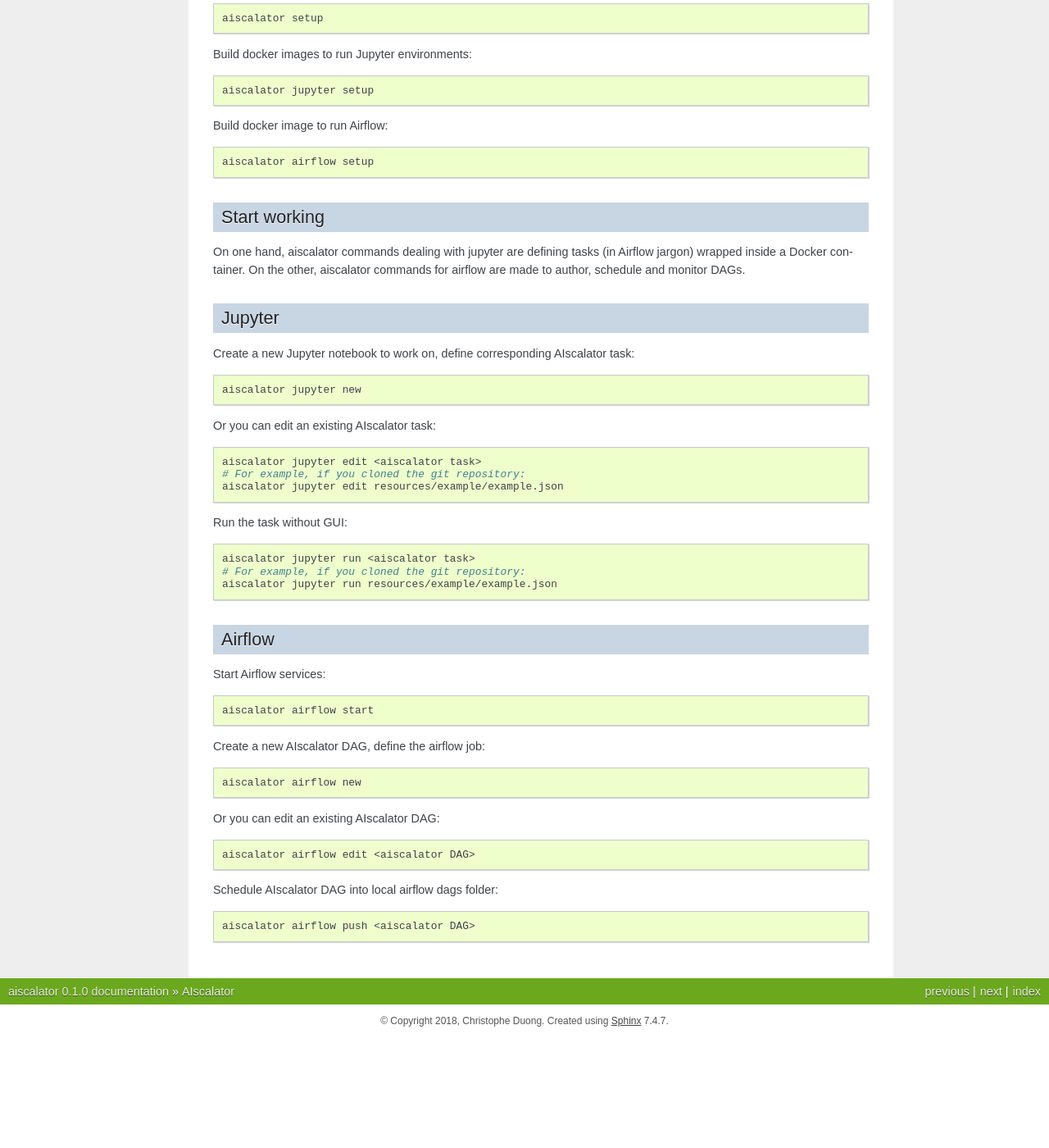
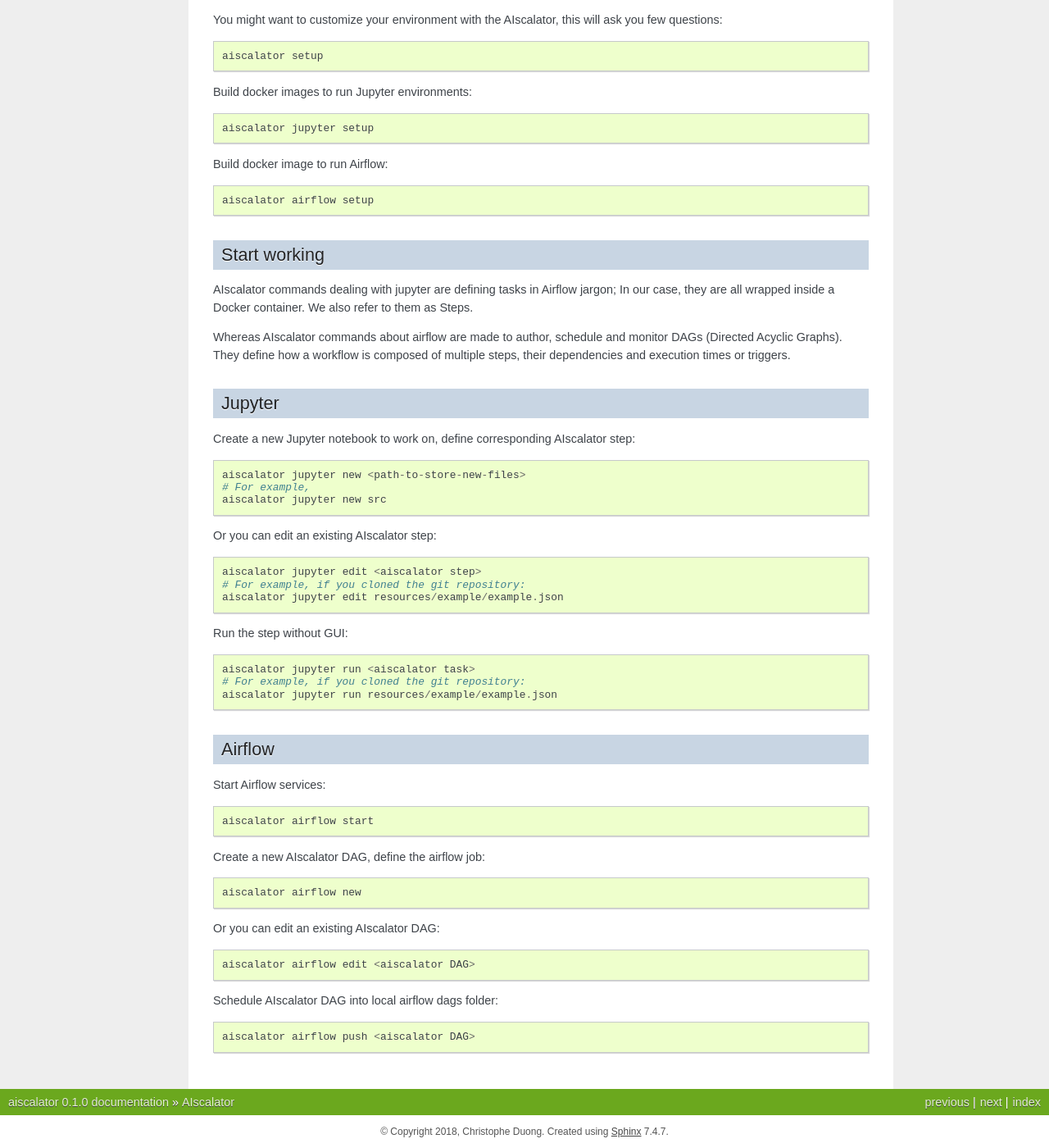
Before and after one commit to Aiscalate/aiscalator, a Sphinx documentation site: the page built from docs/readme.rst, in a window 1280 px wide and 1400 px high, scrolled down 1548 px. Shown: the whole window at 82% size. Built offline with Sphinx 7.4.7, drawn with Linux system fonts in a browser that asks for light colours; before the commit the page ends 2813 px from its top, so only the background shows below that; some of the changed text lies outside the part shown.

Commit message:
Implement aiscalator jupyter new command

```diff
--- a/README.rst
+++ b/README.rst
@@ -89,30 +92,30 @@ Build docker image to run Airflow::
 Start working
 -------------
 
-On one hand, aiscalator commands dealing with jupyter are defining tasks (in
-Airflow jargon) wrapped inside a Docker container. On the other, aiscalator
-commands for airflow are made to author, schedule and monitor DAGs.
+AIscalator commands dealing with jupyter are defining tasks in Airflow jargon;
+In our case, they are all wrapped inside a Docker container. We also refer to
+them as Steps.
+
+Whereas AIscalator commands about airflow are made to author, schedule and monitor
+DAGs (Directed Acyclic Graphs). They define how a workflow is composed of multiple
+steps, their dependencies and execution times or triggers.
 
 Jupyter
 -------
 
-Create a new Jupyter notebook to work on, define corresponding AIscalator task:
+Create a new Jupyter notebook to work on, define corresponding AIscalator step::
 
-.. code-block:: shell
+    aiscalator jupyter new <path-to-store-new-files>
+    # For example,
+    aiscalator jupyter new src
 
-    aiscalator jupyter new
+Or you can edit an existing AIscalator step::
 
-Or you can edit an existing AIscalator task:
-
-.. code-block:: shell
-
-    aiscalator jupyter edit <aiscalator task>
+    aiscalator jupyter edit <aiscalator step>
     # For example, if you cloned the git repository:
     aiscalator jupyter edit resources/example/example.json
 
-Run the task without GUI:
-
-.. code-block:: shell
+Run the step without GUI::
 
     aiscalator jupyter run <aiscalator task>
     # For example, if you cloned the git repository:
@@ -121,26 +124,18 @@ Run the task without GUI:
 Airflow
 -------
 
-Start Airflow services:
-
-.. code-block:: shell
+Start Airflow services::
 
     aiscalator airflow start
 
-Create a new AIscalator DAG, define the airflow job:
-
-.. code-block:: shell
+Create a new AIscalator DAG, define the airflow job::
 
     aiscalator airflow new
 
-Or you can edit an existing AIscalator DAG:
-
-.. code-block:: shell
+Or you can edit an existing AIscalator DAG::
 
     aiscalator airflow edit <aiscalator DAG>
 
-Schedule AIscalator DAG into local airflow dags folder:
-
-.. code-block:: shell
+Schedule AIscalator DAG into local airflow dags folder::
 
     aiscalator airflow push <aiscalator DAG>
--- a/docs/usage.rst
+++ b/docs/usage.rst
@@ -23,6 +23,7 @@ At the moment, you can install using two methods
 
 After cloning the project, you can start testing the following commands at the moment::
 
+    aiscalator jupyter new src
     aiscalator jupyter edit resources/example/example.json
     aiscalator jupyter run resources/example/example.json
     aiscalator airflow start
```
Also changed, not shown: other parts of README.rst (+4 -1 lines), setup.py (+1 -7 lines), 9 other files.
